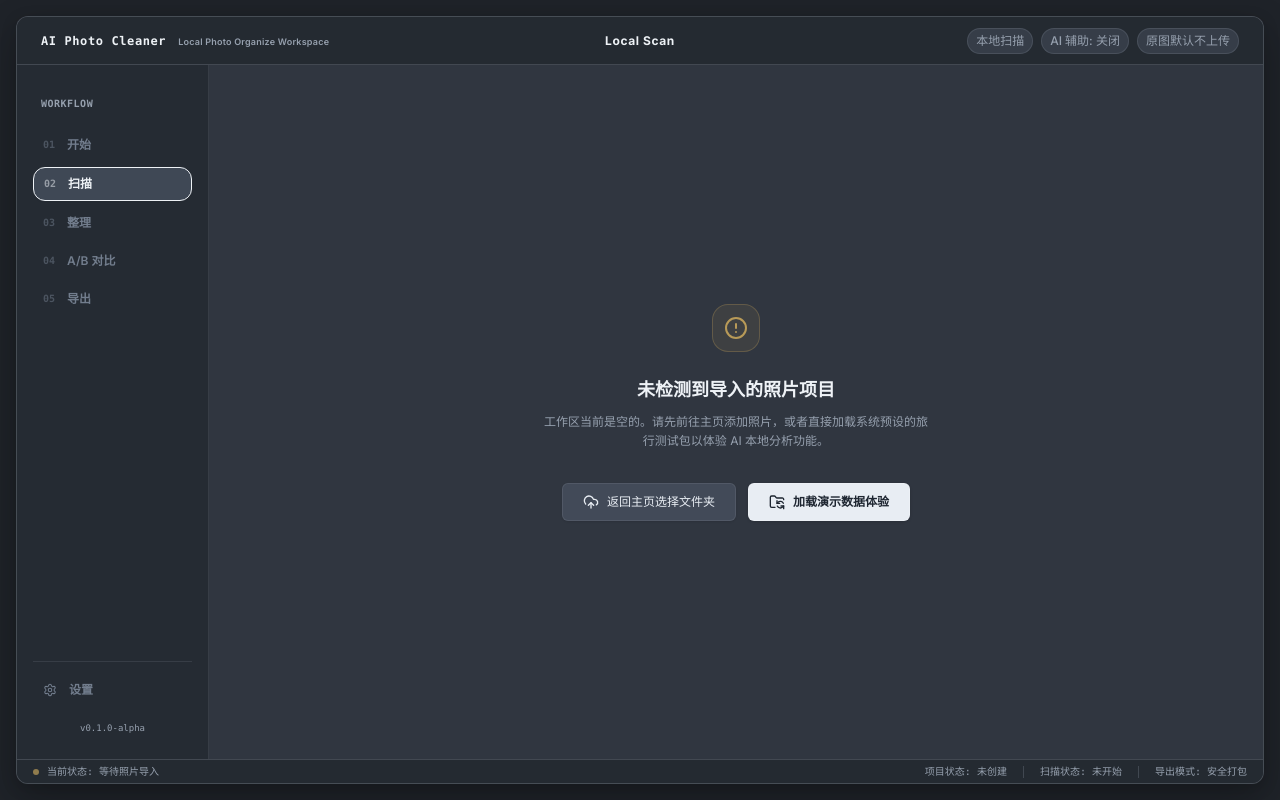
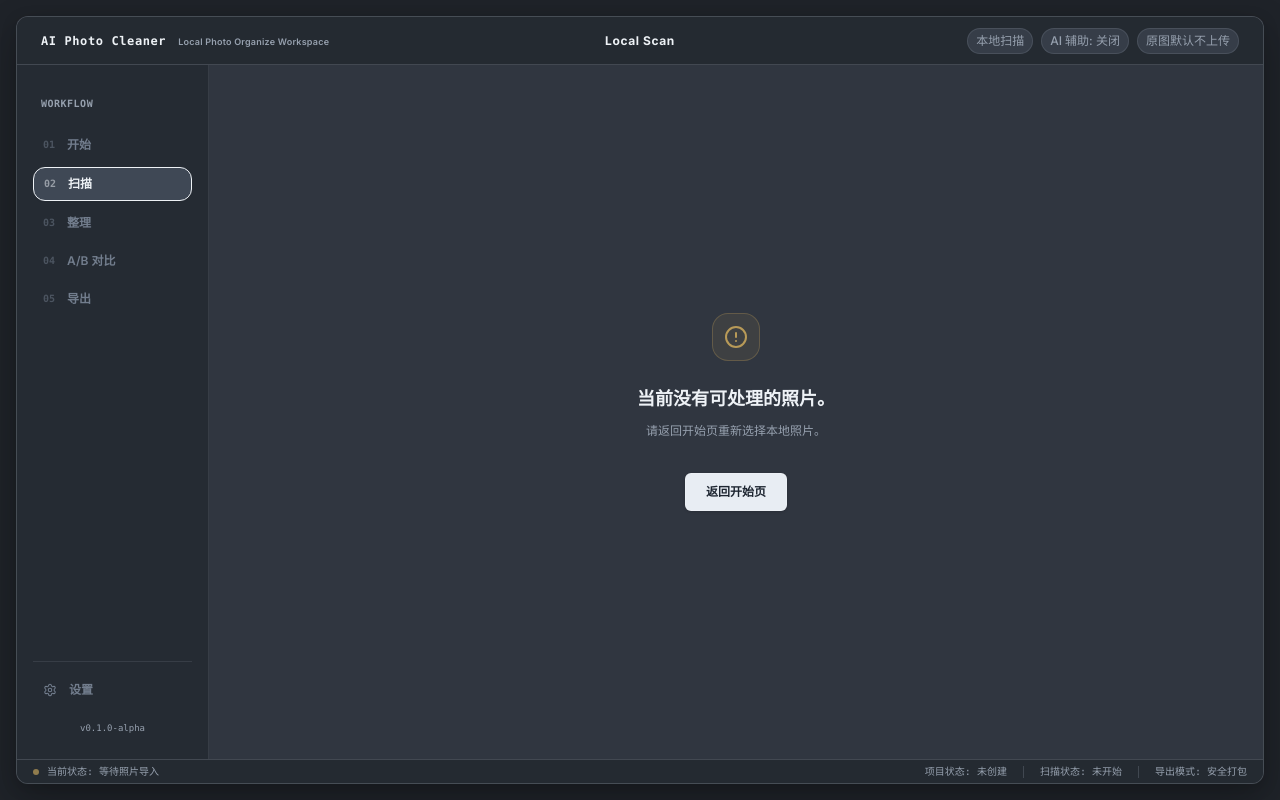
Before and after one commit to khinlinwong/ai-photo-cleaner, a Next.js app: page /processing in a window 1280 px wide. Built offline with nearby package versions, Linux system fonts and the light colour scheme.

Commit message:
polish local processing status page

```diff
--- a/src/app/processing/page.tsx
+++ b/src/app/processing/page.tsx
@@ -7,7 +7,7 @@ import DesktopTopBar from '@/components/desktop/DesktopTopBar';
 import DesktopSidebar from '@/components/desktop/DesktopSidebar';
 import DesktopStatusBar from '@/components/desktop/DesktopStatusBar';
 import LocalScanProgress from '@/components/desktop/LocalScanProgress';
-import { AlertCircle, UploadCloud, FolderSync } from 'lucide-react';
+import { AlertCircle } from 'lucide-react';
 
 export default function ProcessingPage() {
   const {
@@ -18,7 +18,7 @@ export default function ProcessingPage() {
     currentAnalysisIndex,
     currentAnalysisName,
     resetWorkspace,
-    uploadFiles
+    projectName
   } = usePhotoWorkspace();
 
   const router = useRouter();
@@ -89,26 +89,18 @@ export default function ProcessingPage() {
                 </div>
 
                 <div className="space-y-2">
-                  <h2 className="text-lg font-bold text-[var(--dt-text-primary)]">未检测到导入的照片项目</h2>
+                  <h2 className="text-lg font-bold text-[var(--dt-text-primary)]">当前没有可处理的照片。</h2>
                   <p className="text-[var(--dt-text-secondary)] text-xs leading-relaxed max-w-sm">
-                    工作区当前是空的。请先前往主页添加照片，或者直接加载系统预设的旅行测试包以体验 AI 本地分析功能。
+                    请返回开始页重新选择本地照片。
                   </p>
                 </div>
 
                 <div className="flex flex-col sm:flex-row items-center justify-center gap-3 pt-2">
                   <button
                     onClick={() => router.push('/desktop')}
-                    className="desktop-button-secondary text-xs"
-                  >
-                    <UploadCloud className="mr-2 h-4 w-4" />
-                    返回主页选择文件夹
-                  </button>
-                  <button
-                    onClick={() => uploadFiles([])}
                     className="desktop-button-primary text-xs"
                   >
-                    <FolderSync className="mr-2 h-4 w-4" />
-                    加载演示数据体验
+                    返回开始页
                   </button>
                 </div>
               </div>
@@ -120,6 +112,7 @@ export default function ProcessingPage() {
                 analysisProgress={analysisProgress}
                 currentAnalysisIndex={currentAnalysisIndex}
                 currentAnalysisName={currentAnalysisName}
+                projectName={projectName}
                 onCancel={handleCancelScan}
               />
             )}
--- a/src/components/desktop/LocalScanProgress.tsx
+++ b/src/components/desktop/LocalScanProgress.tsx
@@ -28,6 +28,7 @@ interface LocalScanProgressProps {
   analysisProgress: number;
   currentAnalysisIndex: number;
   currentAnalysisName: string;
+  projectName?: string;
   onCancel: () => void;
 }
 
@@ -37,6 +38,7 @@ export const LocalScanProgress: React.FC<LocalScanProgressProps> = ({
   analysisProgress,
   currentAnalysisIndex,
   currentAnalysisName,
+  projectName,
   onCancel
 }) => {
   // 动态判断子任务状态
@@ -56,8 +58,12 @@ export const LocalScanProgress: React.FC<LocalScanProgressProps> = ({
         if (analysisProgress >= 75) return 'active';
         return 'pending';
       case 3:
+        if (analysisProgress === 100) return 'completed';
+        if (analysisProgress >= 95) return 'active';
+        return 'pending';
+      case 4:
         if (analysisProgress === 100 && !isAnalyzing) return 'completed';
-        if (analysisProgress >= 95) return 'active';
+        if (analysisProgress === 100) return 'active';
         return 'pending';
       default:
         return 'pending';
@@ -65,10 +71,11 @@ export const LocalScanProgress: React.FC<LocalScanProgressProps> = ({
   };
 
   const tasks = [
-    { label: '读取本地照片像素流', desc: 'Reading files', index: 0 },
-    { label: '清晰度与对焦质量分析', desc: 'Checking focus & blur', index: 1 },
-    { label: '曝光度与环境亮度检测', desc: 'Checking exposure levels', index: 2 },
-    { label: '感知哈希提取与相似性分组', desc: 'Grouping similar photos', index: 3 }
+    { label: '读取本地照片', desc: 'Reading files', index: 0 },
+    { label: '分析清晰度与曝光', desc: 'Analyzing focus & exposure', index: 1 },
+    { label: '识别相似照片', desc: 'Identifying similar groups', index: 2 },
+    { label: '准备整理结果', desc: 'Preparing results', index: 3 },
+    { label: '进入整理结果页', desc: 'Entering results view', index: 4 }
   ];
 
   // 统计指标
@@ -101,13 +108,18 @@ export const LocalScanProgress: React.FC<LocalScanProgressProps> = ({
       {/* Title Header */}
       <div className="flex items-center justify-between border-b border-[var(--dt-border)] pb-4">
         <div className="space-y-1">
-          <h1 className="text-xl font-bold text-[var(--dt-text-primary)]">
-            {analysisProgress === 100 && !isAnalyzing ? '本地扫描分析已完成' : '正在本地扫描照片'}
-          </h1>
+          <div className="flex items-center gap-2.5 flex-wrap">
+            <h1 className="text-xl font-bold text-[var(--dt-text-primary)]">
+              {analysisProgress === 100 && !isAnalyzing ? '本地分析已完成' : '正在本地分析照片'}
+            </h1>
+            {projectName && (
+              <span className="text-[10px] text-[var(--dt-text-secondary)] font-mono bg-white/5 px-2 py-0.5 rounded border border-[var(--dt-border)] truncate max-w-[200px]" title={projectName}>
+                项目: {projectName}
+              </span>
+            )}
+          </div>
           <p className="text-xs text-[var(--dt-text-secondary)] leading-relaxed max-w-md">
-            {analysisProgress === 100 && !isAnalyzing
-              ? '分析已完成，正在流转至整理工作区...'
-              : `AI Photo Cleaner 正在分析清晰度、曝光和相似照片组。此阶段默认在本地处理原图。`}
+            照片只在本机浏览器中处理，不会上传云端。原图保持不变，整理结果可在下一步手动调整。
           </p>
         </div>
 
@@ -235,12 +247,12 @@ export const LocalScanProgress: React.FC<LocalScanProgressProps> = ({
           <div className="bg-[var(--dt-panel-bg-solid)] p-3.5 rounded-lg border border-[var(--dt-border)] text-xs space-y-2">
             <div className="flex items-center space-x-2 text-[var(--dt-text-primary)] font-semibold">
               <ShieldCheck className="w-4 h-4 text-[#6FA887]" />
-              <span>本阶段安全防护说明</span>
+              <span>本地数据安全说明</span>
             </div>
             <ul className="space-y-1 text-[10px] text-[var(--dt-text-secondary)] list-disc pl-4 leading-relaxed">
-              <li>默认在本地处理原图，联网 AI 默认关闭。</li>
-              <li>原图在本地沙箱进行安全分析，不上传云端。</li>
-              <li>本阶段不会主动上传任何本地原图或特征特征。</li>
+              <li>照片只在本机浏览器中处理，不会上传云端。</li>
+              <li>原图保持不变，整理结果可在下一步手动调整。</li>
+              <li>完成后会进入整理结果页，您可以继续标记保留或淘汰候选。</li>
             </ul>
           </div>
         </div>
```
